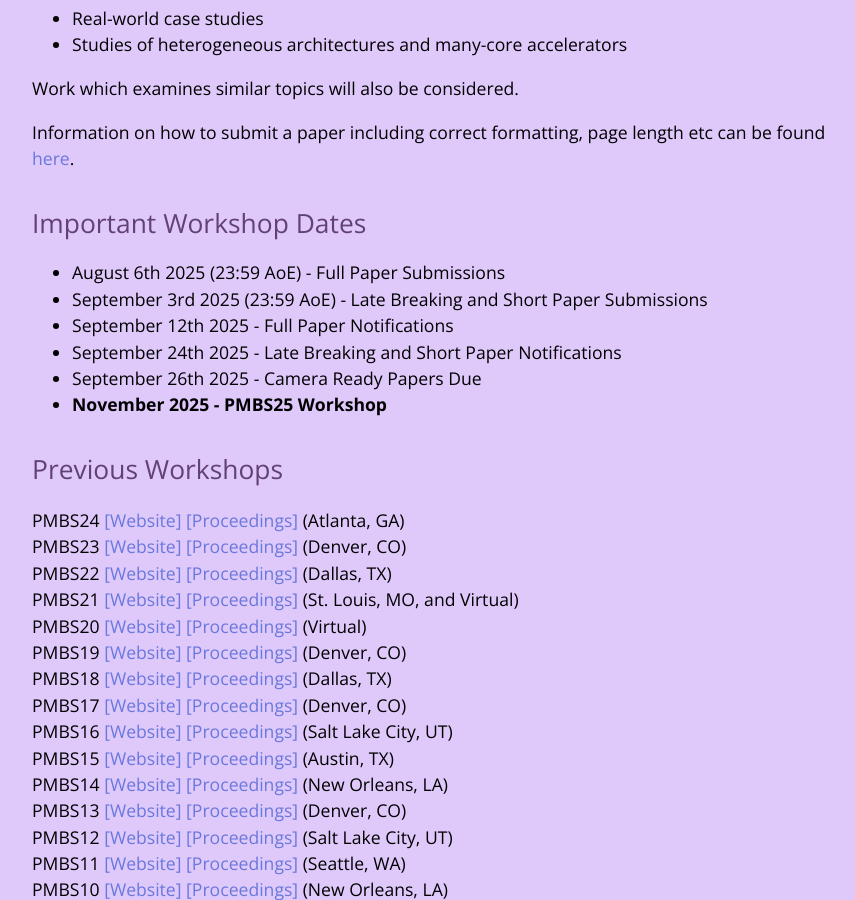
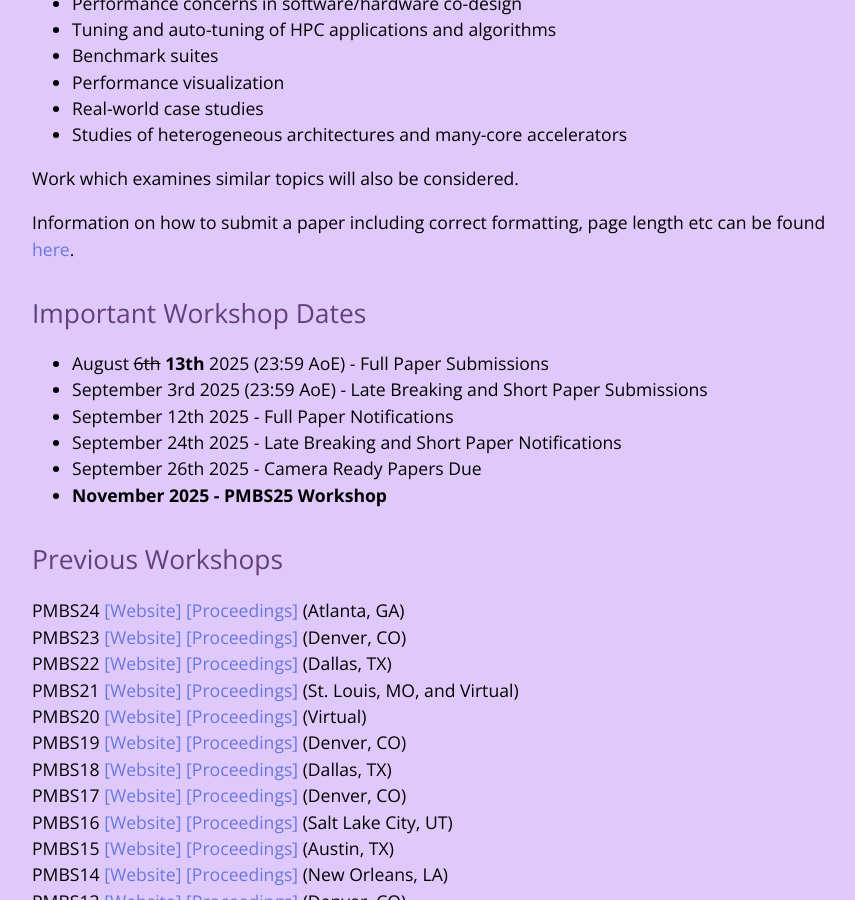
Before and after one commit to pmbs-workshop/pmbs-workshop.github.io, a Jekyll site: the page built from index.markdown, in a window 1280 px wide and 900 px high, scrolled down 1465 px. Shown: the whole window, without its empty margins (192-1047 px from the left). Built offline with Jekyll 4.4.1, drawn with Linux system fonts in a browser that asks for light colours; some of the changed text lies outside the part shown.

Commit message:
extends deadline

```diff
--- a/index.markdown
+++ b/index.markdown
@@ -7,8 +7,7 @@
 [//]: {% include important.html content="The PMBS Workshop will be held on Monday 18th November in B303 of The Georgia World Congress Center, Atlanta. The digital experience will be available [here](https://sc24.conference-program.com/session/?sess=sess748)." %}
 
 
-[//]: {% include important.html content="The proceedings for this year's workshop are now available on the link above.
-[//]: If prompted please use user: **scworkshoppub22** pass: **conf22//**" %}
+{% include important.html content="Full Paper Submission Deadline Extended: August 13th 2025 (23:59 AoE)" %}
 
 Welcome
 =======
@@ -56,7 +55,7 @@
 Important Workshop Dates
 ------------------------
 
-* August 6th 2025 (23:59 AoE) - Full Paper Submissions
+* August ~~6th~~ **13th** 2025 (23:59 AoE) - Full Paper Submissions
 * September 3rd 2025 (23:59 AoE) - Late Breaking and Short Paper Submissions
 * September 12th 2025 - Full Paper Notifications
 * September 24th 2025 - Late Breaking and Short Paper Notifications
```
